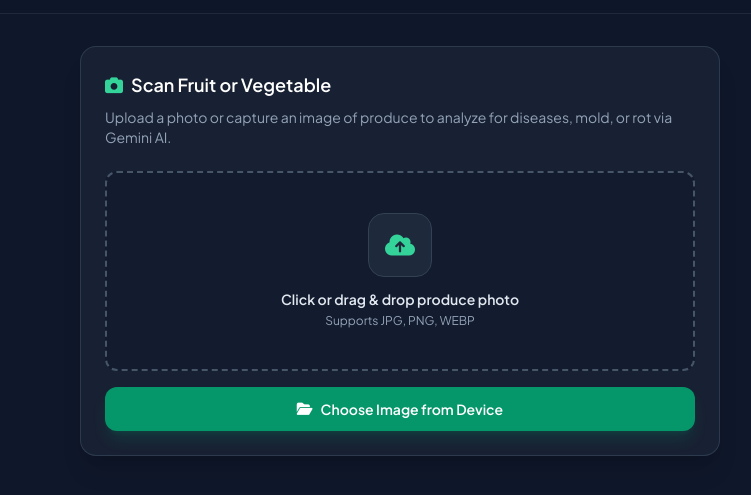
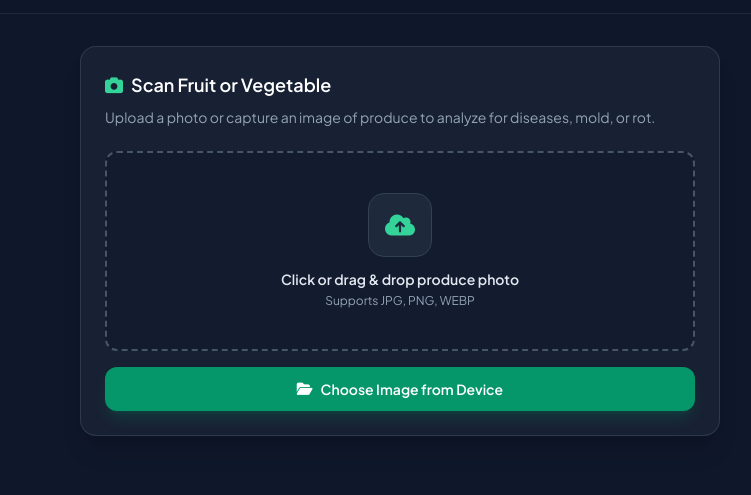
Before and after one commit to Iroy2008/Fshield, a plain HTML site: page index.html in a window 1280 px wide. Shown: the part 73-568 px from the top of the page, without its empty margins (240-991 px from the left). Drawn offline with nearby package versions, Linux system fonts and the light colour scheme.

Commit message:
Update index.html

```diff
--- a/index.html
+++ b/index.html
@@ -47,7 +47,7 @@
       <h2 class="text-lg font-semibold text-white mb-2 flex items-center gap-2">
         <i class="fa-solid fa-camera text-emerald-400"></i> Scan Fruit or Vegetable
       </h2>
-      <p class="text-sm text-slate-400 mb-6">Upload a photo or capture an image of produce to analyze for diseases, mold, or rot via Gemini AI.</p>
+      <p class="text-sm text-slate-400 mb-6">Upload a photo or capture an image of produce to analyze for diseases, mold, or rot.</p>
 
       <input type="file" id="fileInput" accept="image/*" class="hidden">
 
```
